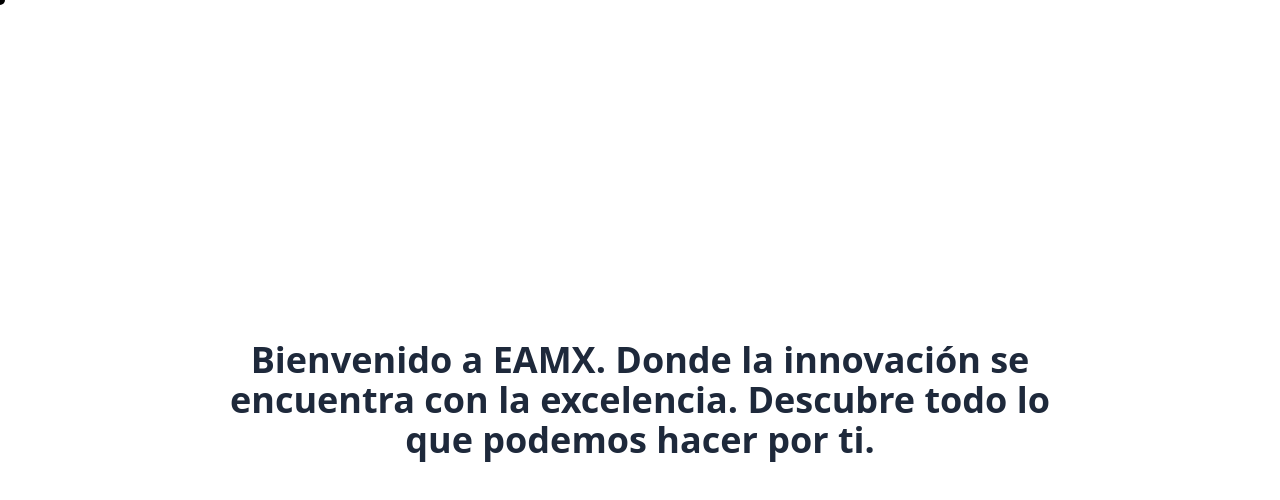
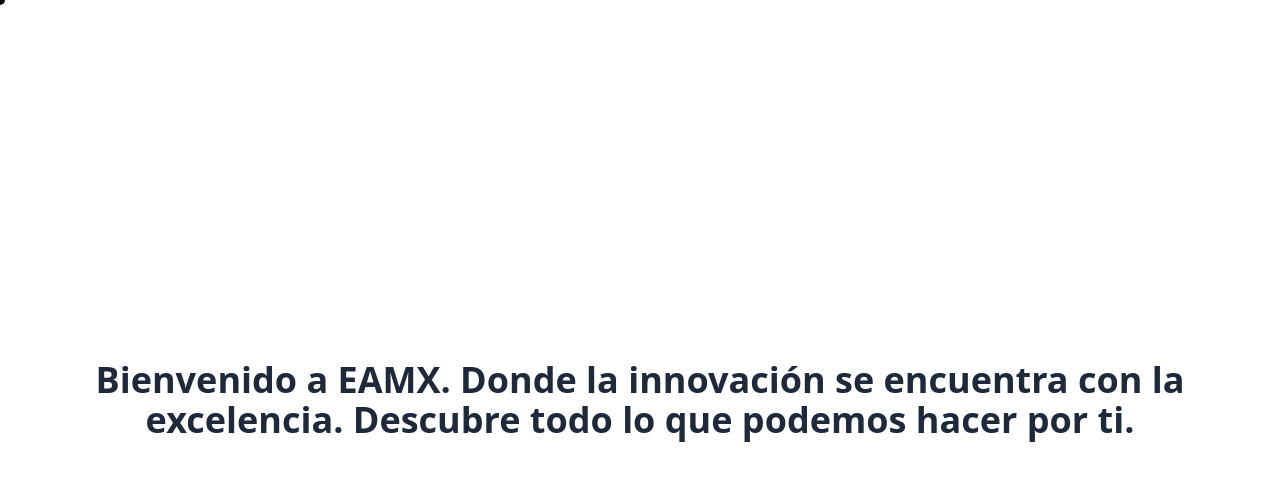
Before and after one commit to carrada/eamx-website, a Next.js app: page / in a window 1280 px wide. Shown: the top 500 px of the page. Built offline with nearby package versions, Linux system fonts and the light colour scheme.

Commit message:
Remove width constraints to make component truly fullscreen

```diff
--- a/app/page.tsx
+++ b/app/page.tsx
@@ -5,7 +5,7 @@
     <main className="h-screen w-full overflow-hidden">
       <MaskContainer
         revealText={
-          <p className="mx-auto max-w-4xl text-center text-4xl font-bold text-slate-800 dark:text-white">
+          <p className="w-full text-center text-4xl font-bold text-slate-800 dark:text-white">
             Bienvenido a EAMX. Donde la innovación se encuentra con la excelencia.
             Descubre todo lo que podemos hacer por ti.
           </p>
--- a/components/ui/svg-mask-effect.tsx
+++ b/components/ui/svg-mask-effect.tsx
@@ -71,13 +71,13 @@
           onMouseLeave={() => {
             setIsHovered(false);
           }}
-          className="relative z-20 mx-auto max-w-4xl text-center text-4xl font-bold text-white"
+          className="relative z-20 w-full px-8 text-center text-4xl font-bold text-white"
         >
           {children}
         </div>
       </motion.div>
 
-      <div className="flex h-full w-full items-center justify-center text-slate-800">
+      <div className="flex h-full w-full items-center justify-center px-8 text-slate-800">
         {revealText}
       </div>
     </motion.div>
```
